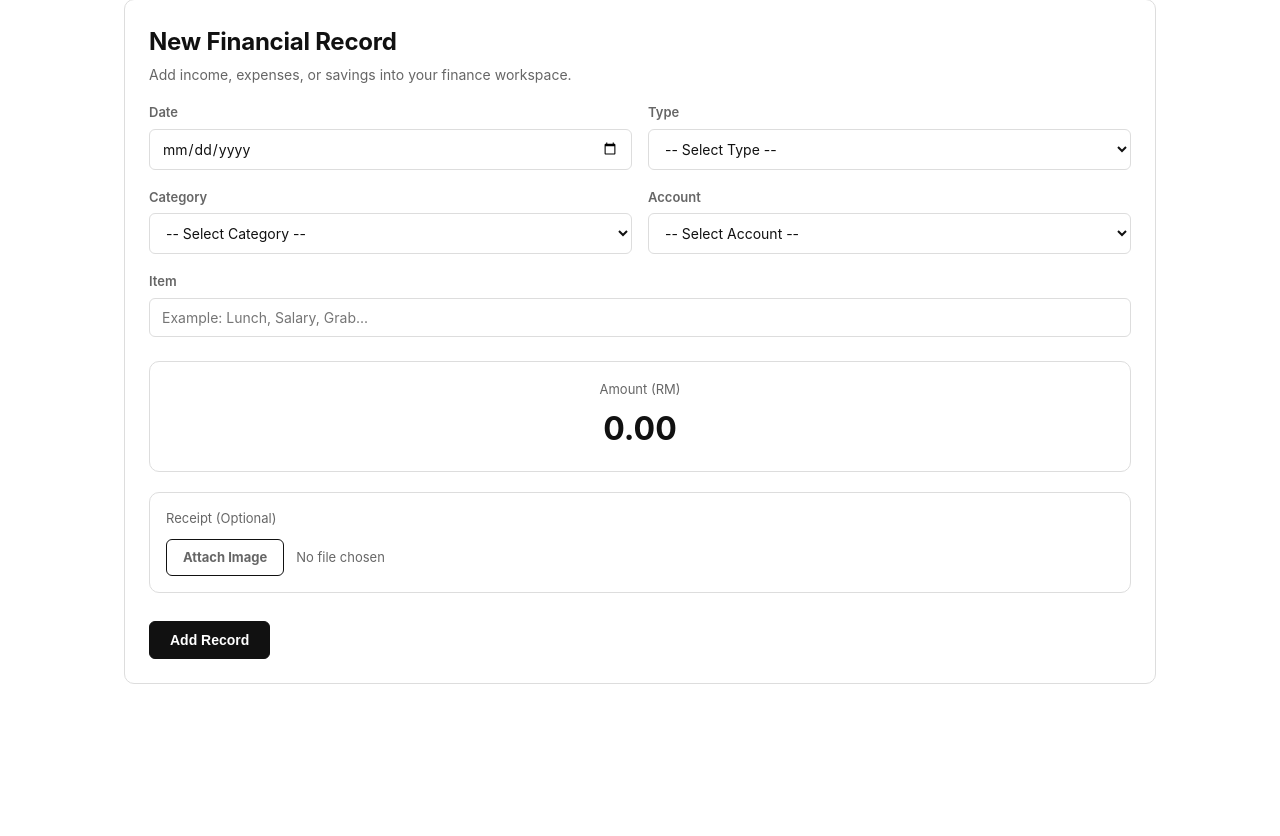
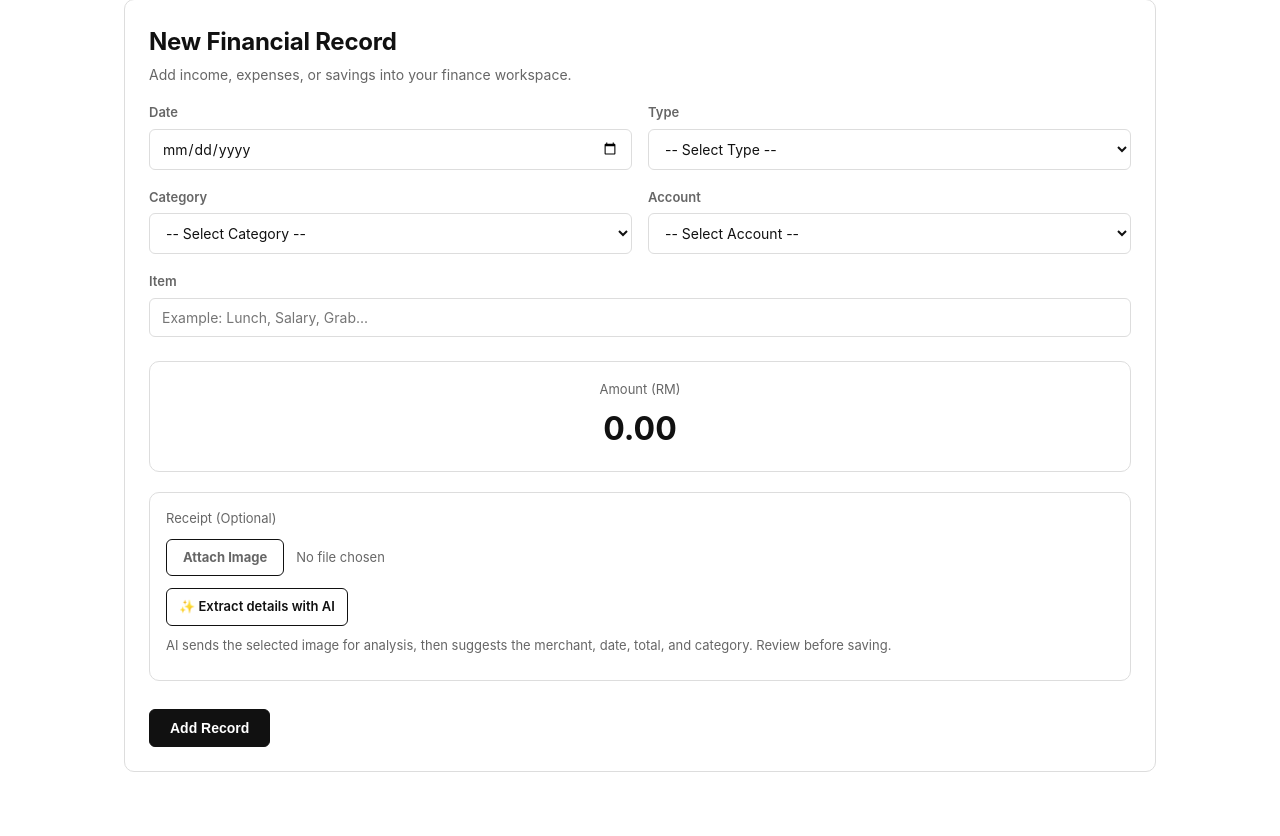
Before and after one commit to ZOEYQY/Daily_Planner, a Flask app: page /add in a window 1280 px wide. Shown: the part 97-933 px from the top of the page. Before the commit the page ends 781 px from the top, so only its background shows below. Run offline with Flask 3, Linux system fonts and the light colour scheme.

Commit message:
AI receipt

```diff
--- a/Finance/requirements.txt
+++ b/Finance/requirements.txt
@@ -1 +1,3 @@
-flask
+Flask>=3.0,<4.0
+openai>=1.66.0,<3.0.0
+python-dotenv>=1.0,<2.0
--- a/Finance/static/finance.css
+++ b/Finance/static/finance.css
@@ -299,6 +299,51 @@ button:hover,
 }
 
 .receipt-input{ display: none; }
+
+.receipt-ai-row{
+    display: flex;
+    align-items: center;
+    gap: 10px;
+    flex-wrap: wrap;
+    margin-top: 12px;
+}
+
+.receipt-ai-button{
+    border: 1px solid var(--border-strong);
+    border-radius: var(--radius-sm);
+    background: var(--surface);
+    color: var(--text-main);
+    cursor: pointer;
+    font: inherit;
+    font-size: 13px;
+    font-weight: 600;
+    padding: 8px 12px;
+}
+
+.receipt-ai-button:hover:not(:disabled){
+    border-color: var(--text-main);
+    color: var(--text-main);
+}
+
+.receipt-ai-button:disabled{
+    cursor: wait;
+    opacity: .65;
+}
+
+.receipt-analysis-status{
+    color: var(--text-muted);
+    font-size: 12px;
+}
+
+.receipt-analysis-status.receipt-analysis-error{ color: #b42318; }
+.receipt-analysis-status.receipt-analysis-success{ color: #18794e; }
+
+.receipt-ai-note{
+    color: var(--text-muted);
+    font-size: 12px;
+    line-height: 1.45;
+    margin: 10px 0 0;
+}
 
 .receipt-current{
     display: flex;
--- /dev/null
+++ b/Finance/static/receipt_ai.js
@@ -0,0 +1,94 @@
+(function () {
+    "use strict";
+
+    // Give up on a stuck request instead of leaving the button disabled forever.
+    var ANALYSIS_TIMEOUT_MS = 45000;
+
+    function setStatus(status, message, isError) {
+        status.textContent = message;
+        status.classList.toggle("receipt-analysis-error", Boolean(isError));
+        status.classList.toggle("receipt-analysis-success", !isError && Boolean(message));
+    }
+
+    function initReceiptAssistant({ applyAmount, applyCategory } = {}) {
+        const receiptInput = document.getElementById("receiptInput");
+        const analyzeButton = document.getElementById("receiptAnalyzeButton");
+        const status = document.getElementById("receiptAnalysisStatus");
+        if (!receiptInput || !analyzeButton || !status) return;
+
+        analyzeButton.addEventListener("click", async function () {
+            const receipt = receiptInput.files && receiptInput.files[0];
+            if (!receipt) {
+                setStatus(status, "Choose a receipt image before using AI extraction.", true);
+                return;
+            }
+
+            const originalLabel = analyzeButton.textContent.trim();
+            analyzeButton.disabled = true;
+            analyzeButton.textContent = "Reading receipt…";
+            setStatus(status, "Analyzing the image…", false);
+
+            const controller = new AbortController();
+            const timer = setTimeout(function () { controller.abort(); }, ANALYSIS_TIMEOUT_MS);
+
+            try {
+                const formData = new FormData();
+                formData.append("receipt", receipt);
+                const response = await fetch(analyzeButton.dataset.analyzeUrl, {
+                    method: "POST",
+                    body: formData,
+                    headers: { Accept: "application/json" },
+                    signal: controller.signal,
+                });
+                const payload = await response.json().catch(function () { return {}; });
+                if (!response.ok) throw new Error(payload.error || "Receipt analysis failed.");
+
+                const fields = payload.fields || {};
+                const dateInput = document.querySelector('input[name="date"]');
+                const itemInput = document.querySelector('input[name="item"]');
+                const applied = [];
+
+                if (fields.merchant && itemInput) {
+                    itemInput.value = fields.merchant;
+                    applied.push("merchant");
+                }
+                if (fields.date && dateInput) {
+                    dateInput.value = fields.date;
+                    applied.push("date");
+                }
+                const total = Number(fields.total);
+                if (Number.isFinite(total) && total > 0 && typeof applyAmount === "function") {
+                    applyAmount(total);
+                    applied.push("total");
+                }
+                if (
+                    fields.category &&
+                    typeof applyCategory === "function" &&
+                    applyCategory(fields.category)
+                ) {
+                    applied.push("category");
+                }
+
+                const detail = applied.length
+                    ? ` Applied ${applied.join(", ")}.`
+                    : " No reliable fields found.";
+                setStatus(
+                    status,
+                    `AI extraction complete (${fields.confidence || "low"} confidence).${detail} Review before saving.`,
+                    false
+                );
+            } catch (error) {
+                const message = error && error.name === "AbortError"
+                    ? "Receipt analysis timed out. You can still enter the details manually."
+                    : (error && error.message) || "Receipt analysis failed. You can still enter the details manually.";
+                setStatus(status, message, true);
+            } finally {
+                clearTimeout(timer);
+                analyzeButton.disabled = false;
+                analyzeButton.textContent = originalLabel;
+            }
+        });
+    }
+
+    window.initReceiptAssistant = initReceiptAssistant;
+}());
--- a/Finance/templates/add.html
+++ b/Finance/templates/add.html
@@ -416,6 +416,19 @@
                     class="receipt-input"
                 >
 
+                <div class="receipt-ai-row">
+                    <button
+                        type="button"
+                        id="receiptAnalyzeButton"
+                        class="receipt-ai-button"
+                        data-analyze-url="{{ url_for('finance.analyze_receipt') }}"
+                    >
+                        ✨ Extract details with AI
+                    </button>
+                    <span id="receiptAnalysisStatus" class="receipt-analysis-status" aria-live="polite"></span>
+                </div>
+                <p class="receipt-ai-note">AI sends the selected image for analysis, then suggests the merchant, date, total, and category. Review before saving.</p>
+
             </div>
 
             <!-- BUTTON -->
@@ -456,6 +469,8 @@
 {{ categories | tojson if categories else '{}' }}
 
 </script>
+
+<script src="{{ url_for('static', filename='receipt_ai.js') }}"></script>
 
 <script>
 
@@ -776,6 +791,24 @@ document.addEventListener("DOMContentLoaded", function () {
         "0"
     );
 
+    // AI receipt extraction fills the form fields directly; amount and
+    // category need the page's own setters since they aren't plain inputs.
+    window.initReceiptAssistant({
+        applyAmount: function(total) {
+            value = Math.round(total * 100);
+            updateAmount();
+        },
+        applyCategory: function(category) {
+            if (!categories.expense || !categories.expense.includes(category)) return false;
+            selectedCategory = category;
+            typeSelect.value = "expense";
+            updateCategory();
+            updateItemRequired();
+            updateTransferUI();
+            return true;
+        }
+    });
+
     amountDisplay.addEventListener(
         "keydown",
         function(e) {
```
Also changed, not shown: Finance/finance_routes.py (+173 -1 lines), Finance/templates/update.html (+34 -1 lines), 2 other files.
